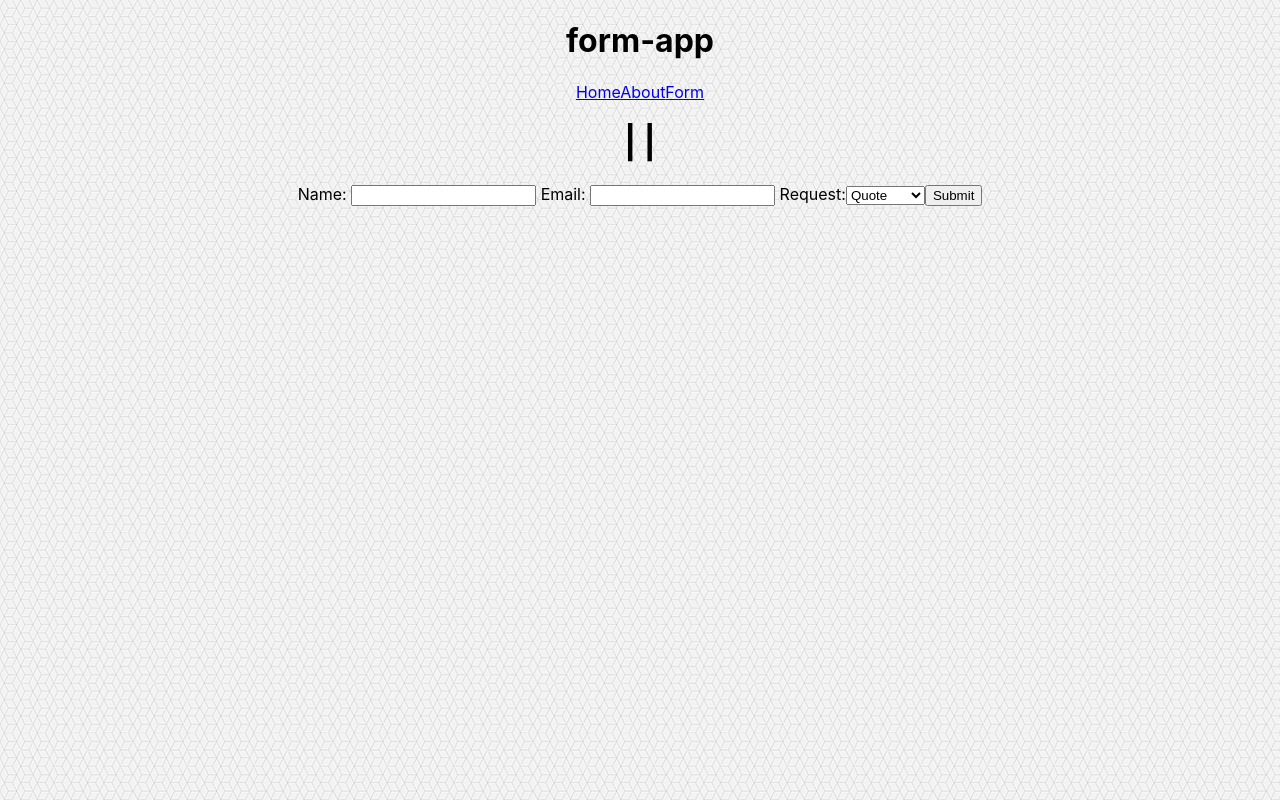
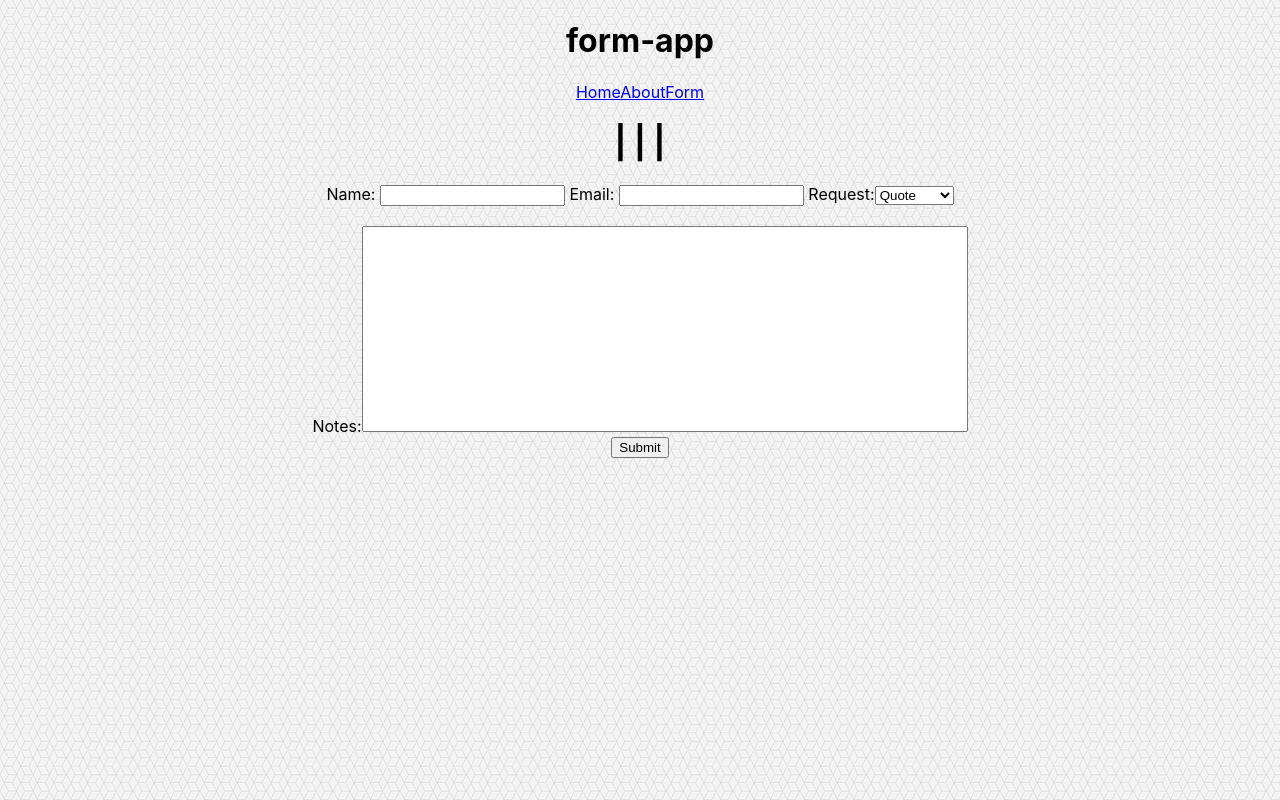
Before and after one commit to tsimnujhawj/form-app, a React (Create React App) app in the folder client/: page / in a window 1280 px wide. Built offline with nearby package versions, Linux system fonts and the light colour scheme.

Commit message:
added textarea

```diff
--- a/client/src/components/Forms/Form.js
+++ b/client/src/components/Forms/Form.js
@@ -7,11 +7,13 @@ export default class Form extends Component {
         this.state = {
             name: "",
             email: "",
-            option: ""
+            option: "",
+            notes: ""
         }
         this.nameInput = React.createRef();
         this.emailInput = React.createRef();
         this.optionInput = React.createRef();
+        this.notesInput = React.createRef();
 
         this.handleSubmit = this.handleSubmit.bind(this);
     }
@@ -22,14 +24,8 @@ export default class Form extends Component {
         this.setState({
             name: this.nameInput.current.value,
             email: this.emailInput.current.value,
-            option: this.optionInput.current.value
-        })
-    }
-
-    handleOptionChange()
-    {
-        this.setState({
-            option: this.optionInput.current.value
+            option: this.optionInput.current.value,
+            notes: this.notesInput.current.value
         })
     }
 
@@ -37,7 +33,7 @@ export default class Form extends Component {
     {
     return (
         <form onSubmit={this.handleSubmit}>
-            <h1>{this.state.name} | {this.state.email} | {this.state.option}</h1>
+            <h1>{this.state.name} | {this.state.email} | {this.state.option} | {this.state.notes}</h1>
             <label>Name: <input type="text" ref={this.nameInput} /></label>
             <label> Email: <input type="text" ref={this.emailInput} /> </label>
                 <label>
@@ -48,6 +44,12 @@ export default class Form extends Component {
                             <option value="purchase">Purchase</option>
                         </select>
                 </label>
+                <br /><br />
+                <label>
+                    Notes:
+                        <textarea style={{width: "600px", height: "200px", resize: "none"}} ref={this.notesInput} />
+                </label>
+                <br />
             <input type="submit" value="Submit" />
         </form>
     )
```
